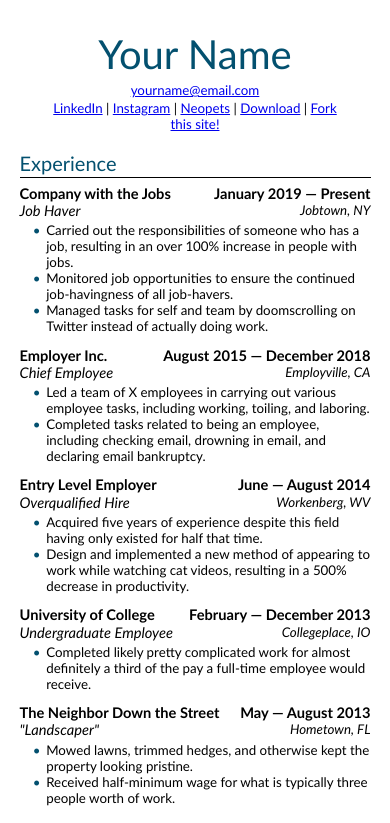
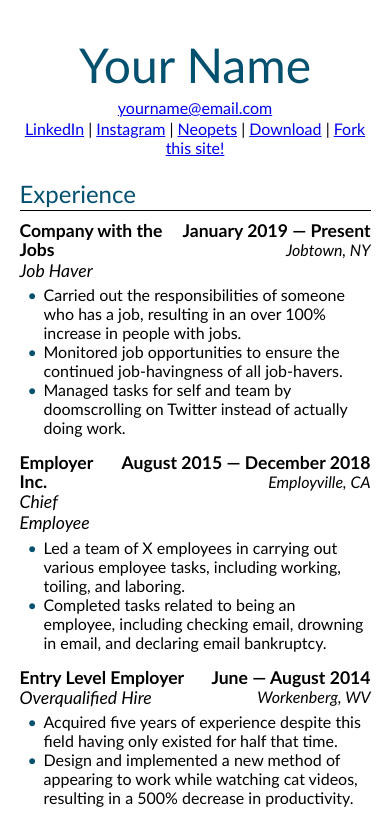
Before and after one commit to mklevin/react-resume, a React (Create React App) app: page / in a window 390 px wide. Shown: the top 823 px of the page. Built offline with nearby package versions, Linux system fonts and the light colour scheme.

Commit message:
Mobile CSS fixes

```diff
--- a/src/App.js
+++ b/src/App.js
@@ -8,19 +8,16 @@ import './App.scss';
 function App() {
   return (
     <div className="App">
-      <div className="spacer" />
       <div className="Resume">
         <Header resumeInfo={ResumeData.info} />
         <main>
           <ExperienceSection experiences={ResumeData.experience} />
           <div className="sidebar">
             <SkillsSection skills={ResumeData.skills} />
-            <div className="spacer" />
             <EducationSection education={ResumeData.education} />
           </div>
         </main>
       </div>
-      <div className="spacer" />
     </div>
   );
 }
--- a/src/App.scss
+++ b/src/App.scss
@@ -94,6 +94,10 @@ header .email {
   padding-inline-start: 0;
 }
 
+.experience ul.experienceList {
+  margin-block-end: 0;
+}
+
 .experience li.experienceItem,
 .education li.educationItem {
   list-style: none;
@@ -102,7 +106,7 @@ header .email {
 
 .experience li.experienceItem:last-child,
 .education li.educationItem:last-child {
-  margin-bottom: 0p;
+  margin-bottom: 0;
 }
 
 .experience li.experienceItem .summary,
@@ -181,10 +185,6 @@ header .email {
     display: block;
   }
 
-  .spacer {
-    flex: 0;
-  }
-
   .experience {
     flex: 8;
   }
@@ -197,17 +197,18 @@ header .email {
 
 @media only screen and (max-width: 450px),
        only screen and (max-height: 450px) {
-  .App {
-    font-size: 10pt;
-  }
 
   .Resume {
     margin: 0 5% 0;
   }
 
-  .sidebar {
-    /* actual number isn't important, just forces single column */
-    min-width: 75%;
+  main {
+    flex-direction: column;
+  }
+
+  main, .experience, .sidebar {
+    margin-right: 0;
+    min-width: 0;
   }
 
   h3,
@@ -232,7 +233,6 @@ header .email {
   }
 
   header .links {
-    max-width: 85%;
     text-align: center;
     margin-top: 0;
   }
--- a/src/data.json
+++ b/src/data.json
@@ -62,7 +62,7 @@
         {
             "company": "University of College",
             "jobTitle": "Undergraduate Employee",
-            "location": "Collegeplace, IO",
+            "location": "Collegeplace, IA",
             "startDate": "February",
             "endDate": "December 2013",
             "bullets": [
```
